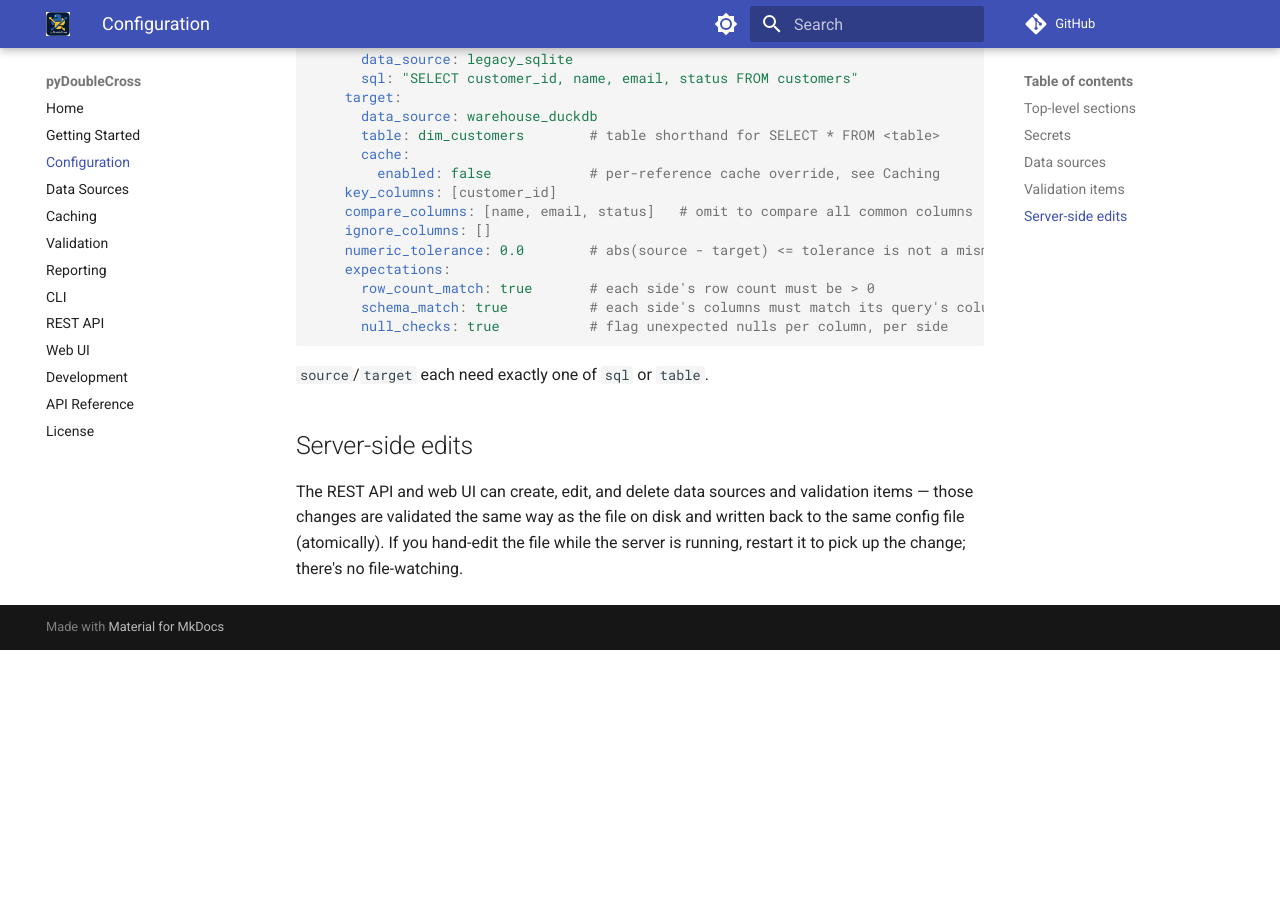
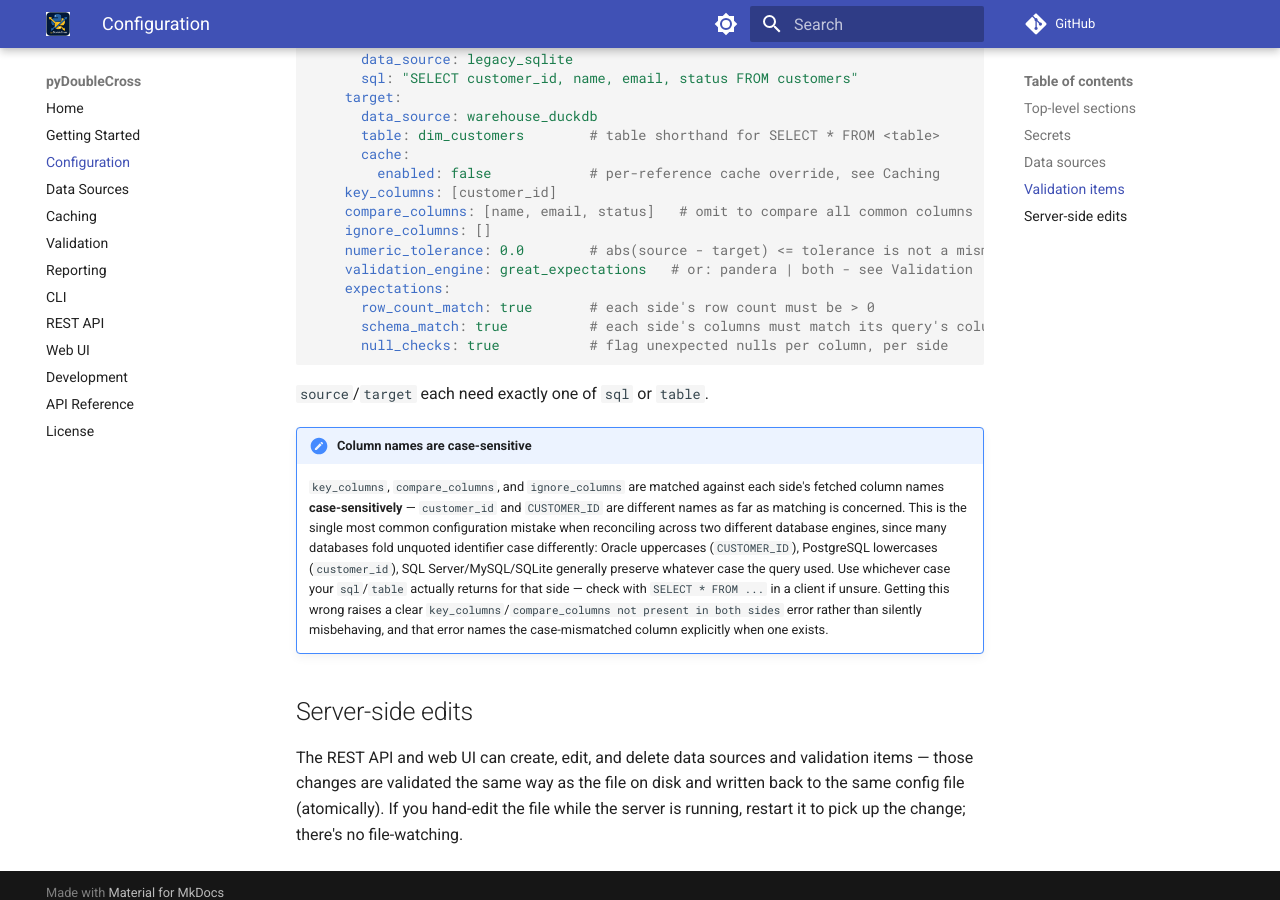
Before and after one commit to willmorejg/pydoublecross, an MkDocs documentation site: the page built from docs/configuration.md, in a window 1280 px wide and 900 px high, scrolled down 1218 px. Built offline with MkDocs 1.6.1 and Material for MkDocs 9.7.7, drawn with Linux system fonts in a browser that asks for light colours; comment, search, counter and statistics services are not loaded; before the commit the page ends 1868 px from its top, so only the background shows below that.

Commit message:
feat(validation): enhance case sensitivity handling and loading indicators in UI

```diff
--- a/docs/configuration.md
+++ b/docs/configuration.md
@@ -61,6 +61,7 @@
     compare_columns: [name, email, status]   # omit to compare all common columns
     ignore_columns: []
     numeric_tolerance: 0.0        # abs(source - target) <= tolerance is not a mismatch
+    validation_engine: great_expectations   # or: pandera | both - see Validation
     expectations:
       row_count_match: true       # each side's row count must be > 0
       schema_match: true          # each side's columns must match its query's columns
@@ -69,6 +70,18 @@
 
 `source`/`target` each need exactly one of `sql` or `table`.
 
+!!! important "Column names are case-sensitive"
+    `key_columns`, `compare_columns`, and `ignore_columns` are matched against each side's
+    fetched column names **case-sensitively** — `customer_id` and `CUSTOMER_ID` are different
+    names as far as matching is concerned. This is the single most common configuration mistake
+    when reconciling across two different database engines, since many databases fold unquoted
+    identifier case differently: Oracle uppercases (`CUSTOMER_ID`), PostgreSQL lowercases
+    (`customer_id`), SQL Server/MySQL/SQLite generally preserve whatever case the query used. Use
+    whichever case your `sql`/`table` actually returns for that side — check with
+    `SELECT * FROM ...` in a client if unsure. Getting this wrong raises a clear
+    `key_columns`/`compare_columns not present in both sides` error rather than silently
+    misbehaving, and that error names the case-mismatched column explicitly when one exists.
+
 ## Server-side edits
 
 The REST API and web UI can create, edit, and delete data sources and validation items — those
--- a/src/pydoublecross/web/templates/base.html
+++ b/src/pydoublecross/web/templates/base.html
@@ -20,6 +20,7 @@
     crossorigin="anonymous"
     defer
   ></script>
+  <script src="/static/js/app.js" defer></script>
 </head>
 <body>
   <header class="topbar">
@@ -36,5 +37,9 @@
   <main class="content">
     {% block content %}{% endblock %}
   </main>
+  <div id="loading-overlay" class="loading-overlay" aria-hidden="true">
+    <div class="spinner"></div>
+    <span class="loading-message">Working…</span>
+  </div>
 </body>
 </html>
--- a/src/pydoublecross/web/templates/dashboard.html
+++ b/src/pydoublecross/web/templates/dashboard.html
@@ -43,7 +43,8 @@
               {% endif %}
             </td>
             <td class="actions">
-              <form method="post" action="/validations/{{ item.name }}/run" style="display:inline">
+              <form method="post" action="/validations/{{ item.name }}/run" style="display:inline"
+                    data-loading-message="Running {{ item.name }}… this may take a moment">
                 <button type="submit">Run</button>
               </form>
               <a href="/validations/{{ item.name }}/edit">Edit</a>
--- a/src/pydoublecross/web/templates/datasources.html
+++ b/src/pydoublecross/web/templates/datasources.html
@@ -31,7 +31,8 @@
             <td class="actions">
               <a href="/datasources/{{ name }}/edit">Edit</a>
               <button type="button" hx-post="/api/datasources/{{ name }}/test"
-                      hx-target="#test-result-{{ loop.index }}" hx-swap="innerHTML">Test connection</button>
+                      hx-target="#test-result-{{ loop.index }}" hx-swap="innerHTML"
+                      data-loading-message="Testing connection to {{ name }}…">Test connection</button>
               <span id="test-result-{{ loop.index }}"></span>
               <form method="post" action="/datasources/{{ name }}/delete" style="display:inline"
                     onsubmit="return confirm('Delete data source {{ name }}?');">
```
Also changed, not shown: docs/validation.md (+8 -4 lines), src/pydoublecross/web/static/css/app.css (+40 -0 lines), src/pydoublecross/web/static/js/app.js (added, +49 -0 lines), src/pydoublecross/web/templates/validation_form.html (+7 -0 lines), 2 other files.
